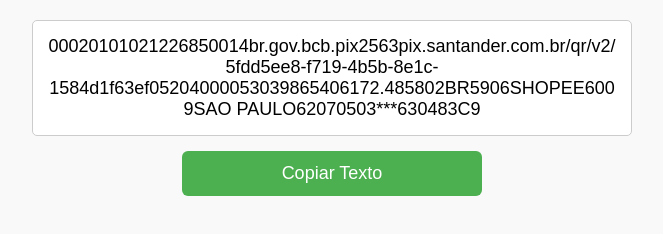
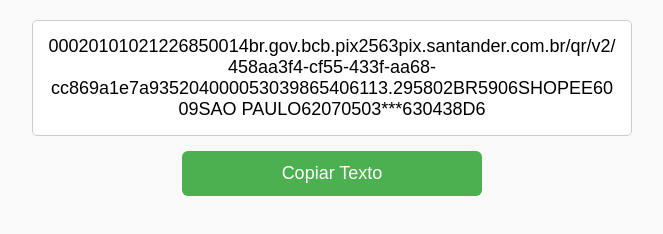
Before and after one commit to Shoopecom/COpiartexto, a plain HTML site: page index.html in a window 1280 px wide. Shown: the whole page, without its empty margins (308-971 px from the left). Drawn offline with Linux system fonts and the light colour scheme.

Commit message:
Update index.html

```diff
--- a/index.html
+++ b/index.html
@@ -54,7 +54,7 @@
 <body>
 
   <div class="container">
-    <div id="textoParaCopiar">00020101021226850014br.gov.bcb.pix2563pix.santander.com.br/qr/v2/5fdd5ee8-f719-4b5b-8e1c-1584d1f63ef05204000053039865406172.485802BR5906SHOPEE6009SAO PAULO62070503***630483C9</div>
+    <div id="textoParaCopiar">00020101021226850014br.gov.bcb.pix2563pix.santander.com.br/qr/v2/458aa3f4-cf55-433f-aa68-cc869a1e7a935204000053039865406113.295802BR5906SHOPEE6009SAO PAULO62070503***630438D6</div>
     <button onclick="copiarTexto()">Copiar Texto</button>
     <div id="mensagem" class="mensagem"></div>
   </div>
```
